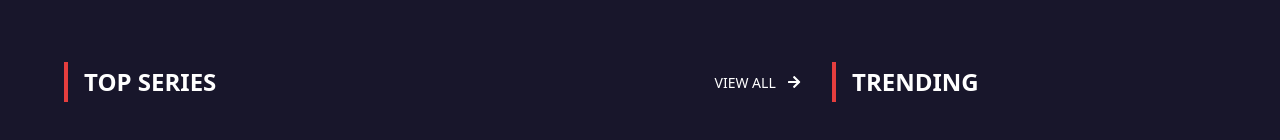
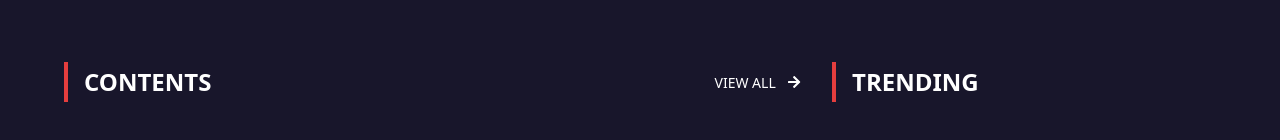
Before and after one commit to erthru/fate-series, a React (Create React App) app: page / in a window 1280 px wide. Shown: the part 656-796 px from the top of the page. Built offline with nearby package versions, Linux system fonts and the light colour scheme.

Commit message:
top series name to contents

```diff
--- a/src/views/home/index.tsx
+++ b/src/views/home/index.tsx
@@ -34,7 +34,7 @@ const Home = () => {
             <div className="w-full mt-16 flex flex-wrap">
                 <div className="w-full lg:w-8/12 lg:pr-4">
                     <div className="flex w-full items-center">
-                        <MenuTitle title="TOP SERIES" />
+                        <MenuTitle title="CONTENTS" />
 
                         <div className="ml-auto flex items-center lg:pr-4 cursor-pointer">
                             <span className="text-white text-sm pr-3">VIEW ALL</span>
```
